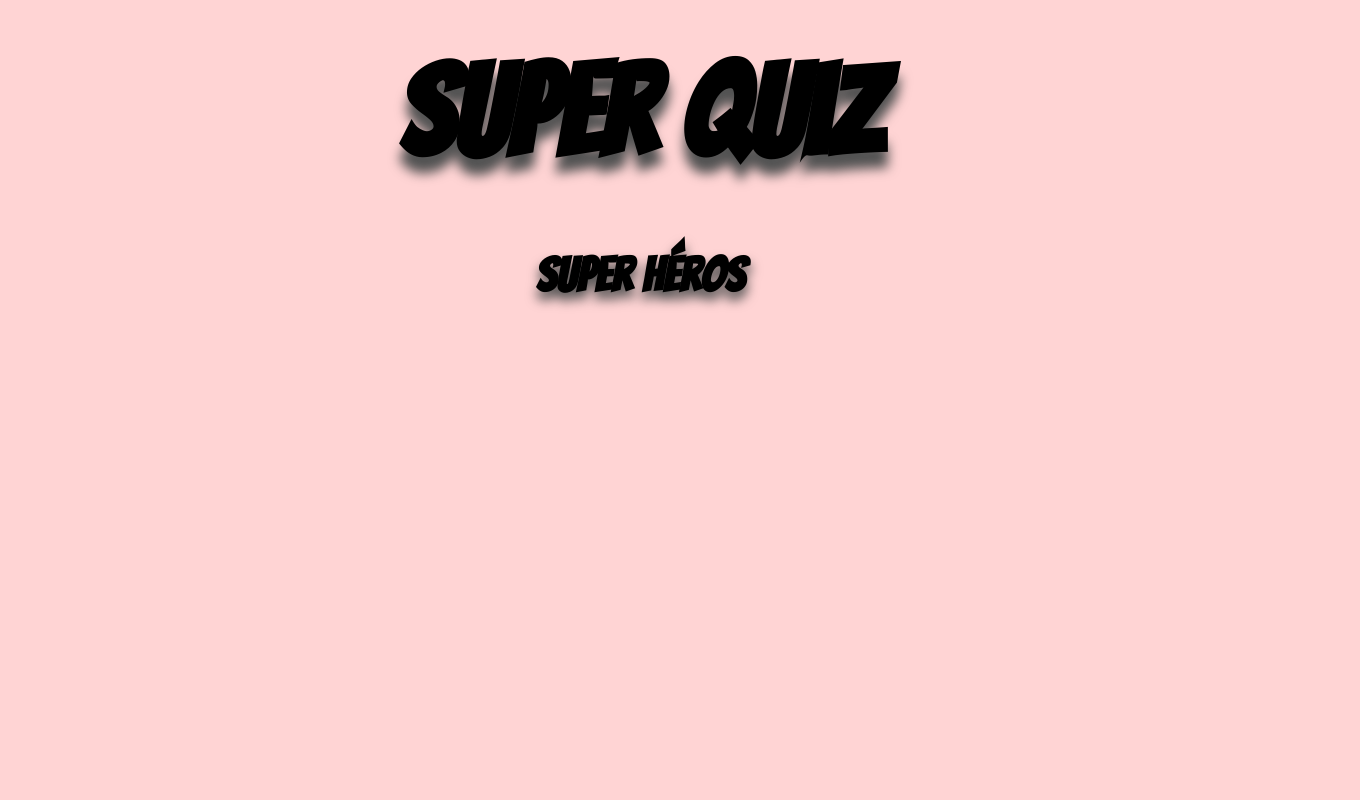
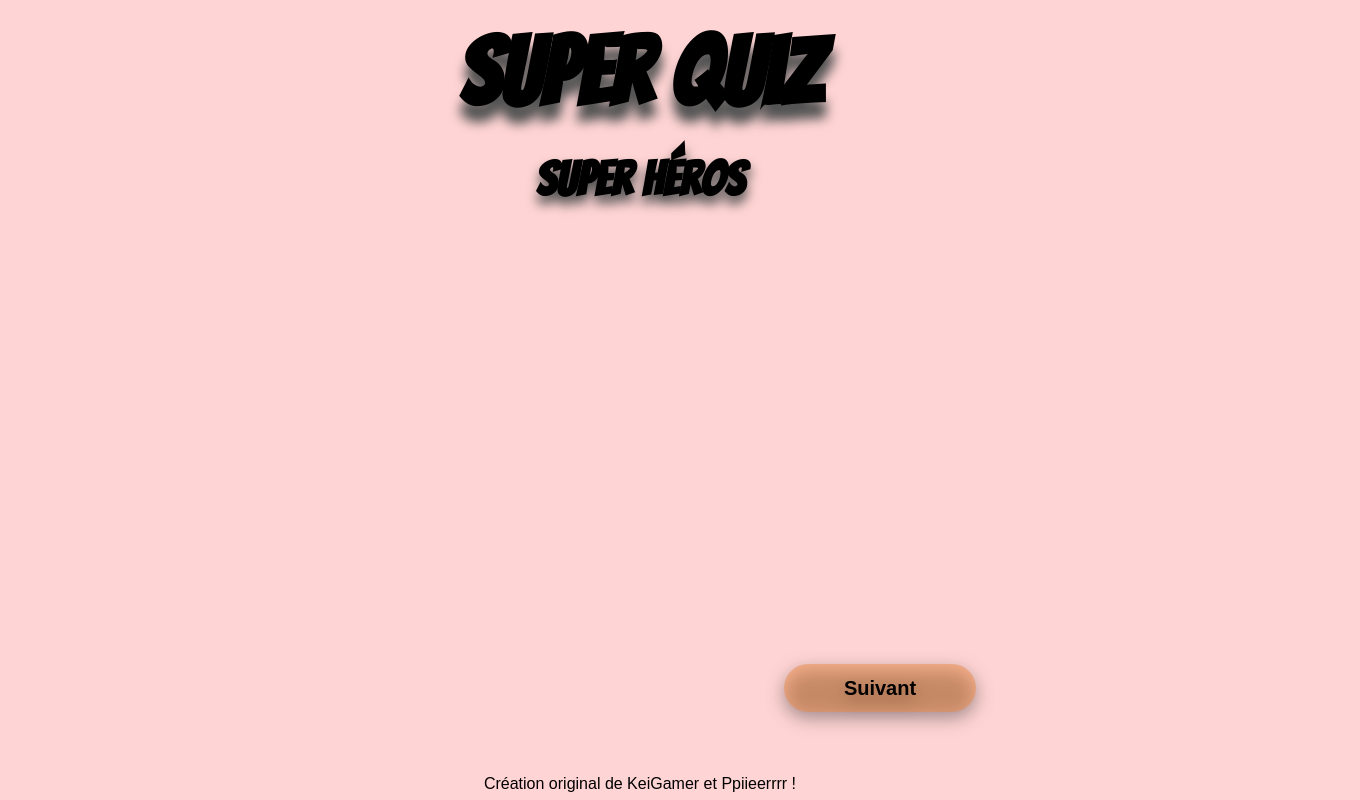
Before and after one commit to pierrelisandrumartin/super-quiz, a website: page index.html in a window 1280 px wide. Shown: the top 800 px of the page, 1360 px wide, since content can reach past the window. Drawn offline with Linux system fonts and the light colour scheme; files that its build step writes are made by us from their sources; a web font is replaced by a local one.

Commit message:
feature / click button after  et message fin quiz + MAJ style

```diff
--- a/CSS/style.css
+++ b/CSS/style.css
@@ -1,54 +1,59 @@
 html {
   height: 100vh;
   font-family: "Vent Sans", sans-serif;
+  overflow: hidden;
 }
 
 body {
+  display: flex;
+  flex-direction: column;
   background-color: #ff00002b;
+  height: 100vh;
 }
 
 header {
-  height: 15rem;
+  height: 18vh;
 }
 
 h1 {
   font-family: "Bangers", system-ui;
-  height: 100%;
   text-align: center;
-  padding-top: 1rem;
-  font-size: 8rem;
+  font-size: 6rem;
   filter: drop-shadow(0px 16px 6px #525252);
 }
 
 main {
   display: flex;
+  flex: 1;
   flex-direction: column;
   align-items: center;
-  height: 42rem;
+  position: relative;
 }
 
 h2 {
   font-family: "Bangers", system-ui;
   font-size: 3rem;
   filter: drop-shadow(0px 8px 6px #525252);
+  height: 5vh;
 }
 
 .container {
   display: flex;
   flex-direction: column;
   align-items: flex-start;
-  height: 32rem;
-  width: 48rem;
+  align-items: center;
+  height: 60vh;
+  padding: 1rem;
 }
 
-p {
+.container > p {
   font-size: 24px;
   margin: 2rem 0;
   font-weight: 800;
 }
 
 .container > button {
-  width: 95%;
+  width: 50vw;
   height: 4rem;
   font-size: 24px;
   display: flex;
@@ -77,7 +82,7 @@ p {
   height: 3rem;
   font-size: 20px;
   position: absolute;
-  left: 33rem;
+  left: 9rem;
   border-radius: 25px;
   font-weight: 900;
   filter: drop-shadow(0px 6px 9px #363636);
@@ -92,10 +97,14 @@ p {
 footer {
   display: flex;
   font-size: 12px;
-  height: 4rem;
+  height: 4vh;
   flex-direction: column;
   align-items: center;
   justify-content: center;
+}
+
+footer > p {
+  font-size: 16px;
 }
 
 #theme {
@@ -108,3 +117,10 @@ footer {
   position: initial;
   margin-top: 3rem;
 }
+
+.message-end {
+  display: none;
+  position: absolute;
+  top: 16rem;
+  font-size: 4rem;
+}
--- a/index.html
+++ b/index.html
@@ -22,6 +22,7 @@
   </header>
   <main>
     <h2>Super Héros</h2>
+    <h3 class="message-end">Fin du quiz !</h3>
     <!-- Question 1 -->
     <div class="container">
 
```
Also changed, not shown: SRC/script.ts (+18 -1 lines).
